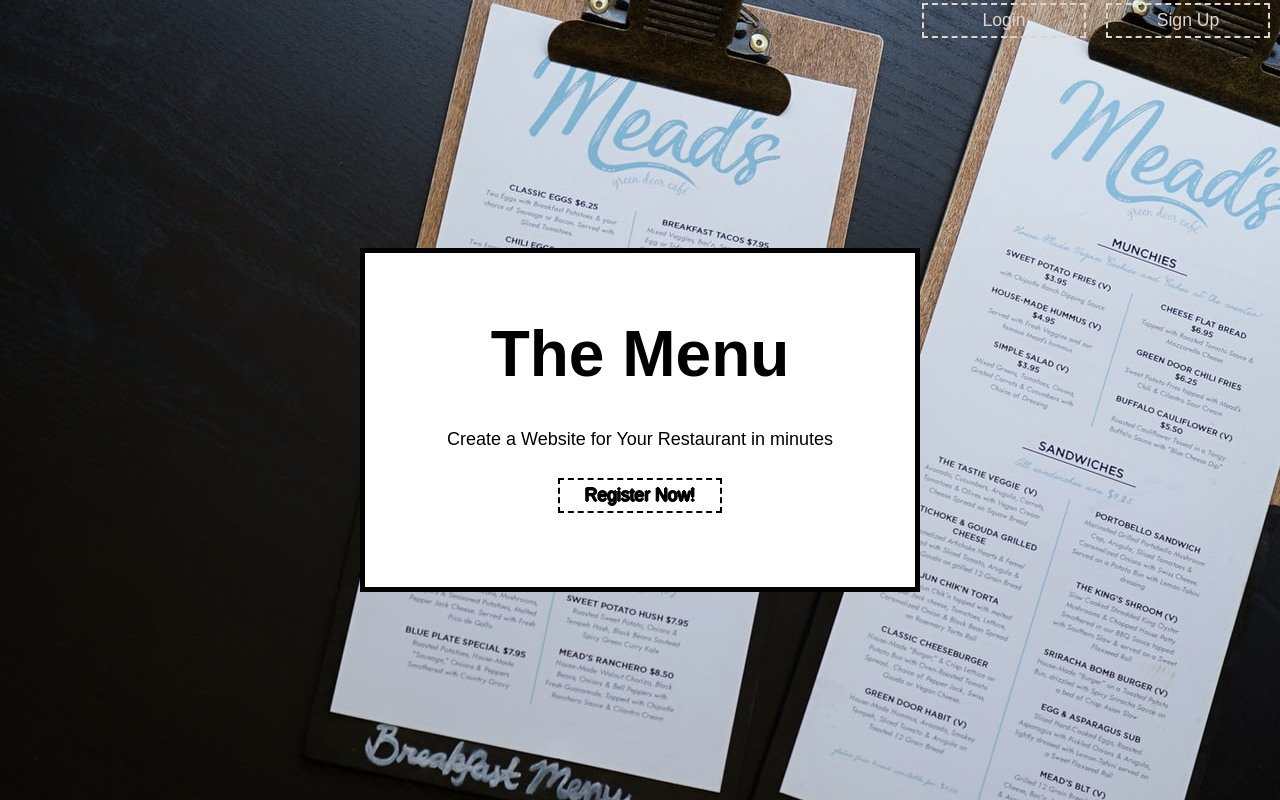
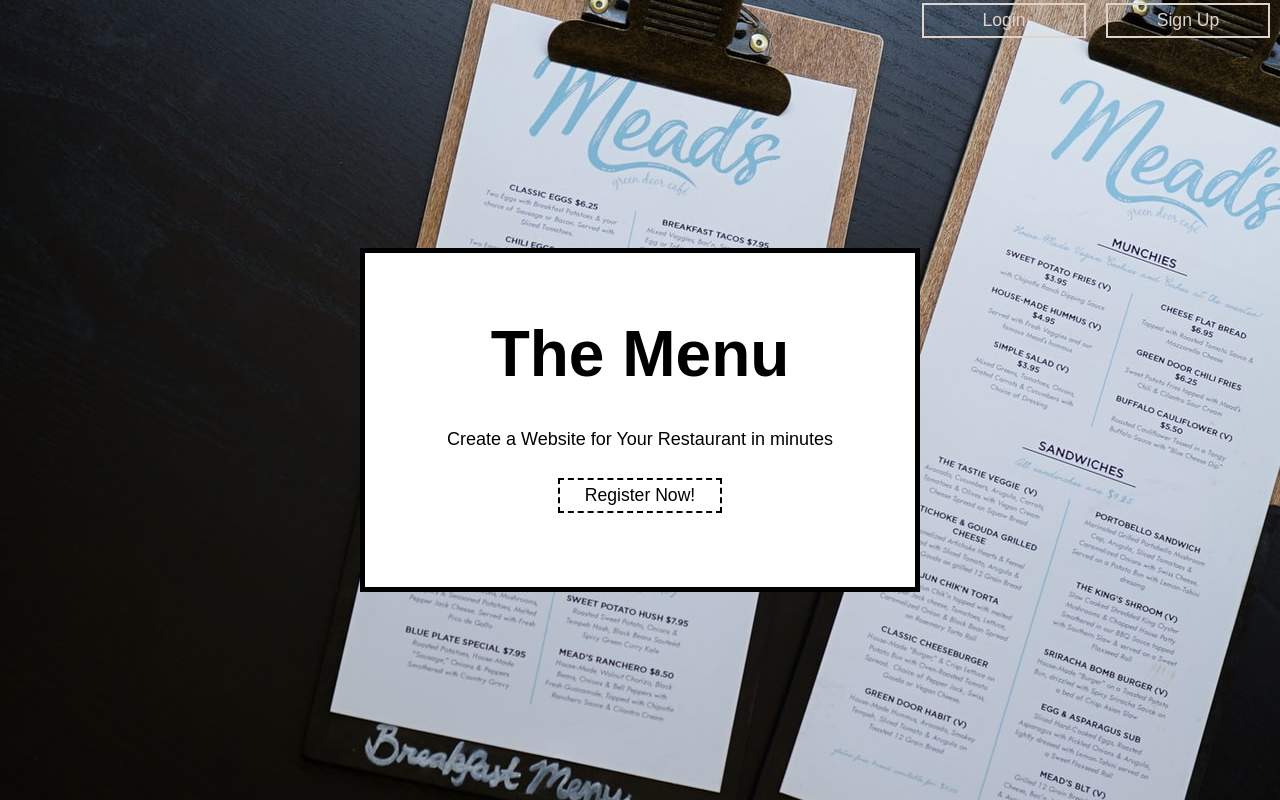
Before and after one commit to dannyknows/the-menu-client, a React (Create React App) app: page / in a window 1280 px wide. Built offline with nearby package versions, Linux system fonts and the light colour scheme.

Commit message:
DESIGN: Changed button style

```diff
--- a/src/stylesheets/shared.scss
+++ b/src/stylesheets/shared.scss
@@ -7,7 +7,6 @@
   font-size: 1.1em;
   color: black;
   margin: 10px;
-  text-shadow: -1px 0 black, 0 1px black, 1px 0 black, 0 -1px black;
 }
 
 .button1:hover{
@@ -18,7 +17,7 @@
 }
 
 .button2{
-  border: 2px dashed #E0D3CC;;
+  border: 2px solid #E0D3CC;
   padding: 5px;
   width: 150px;
   text-decoration: none;
```
